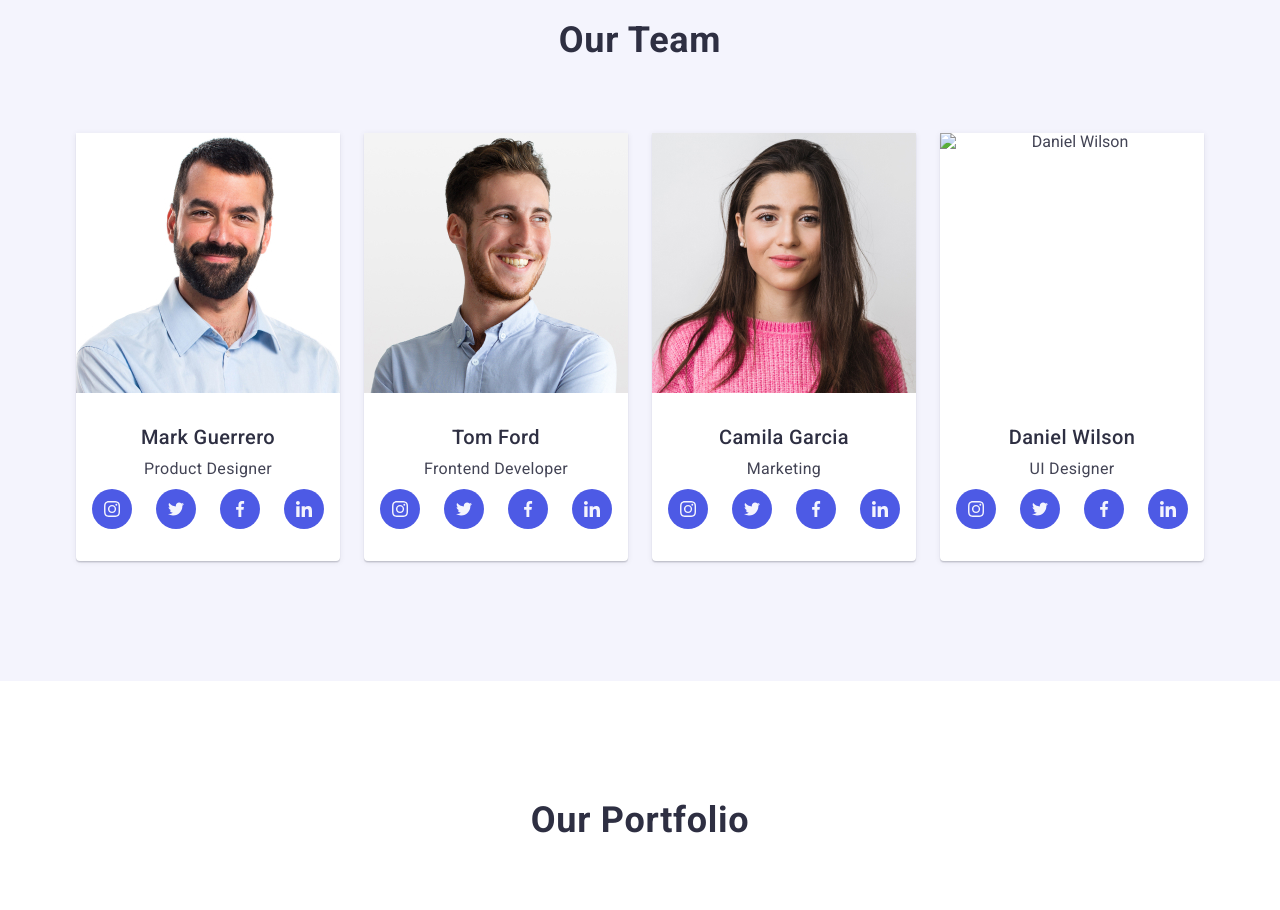
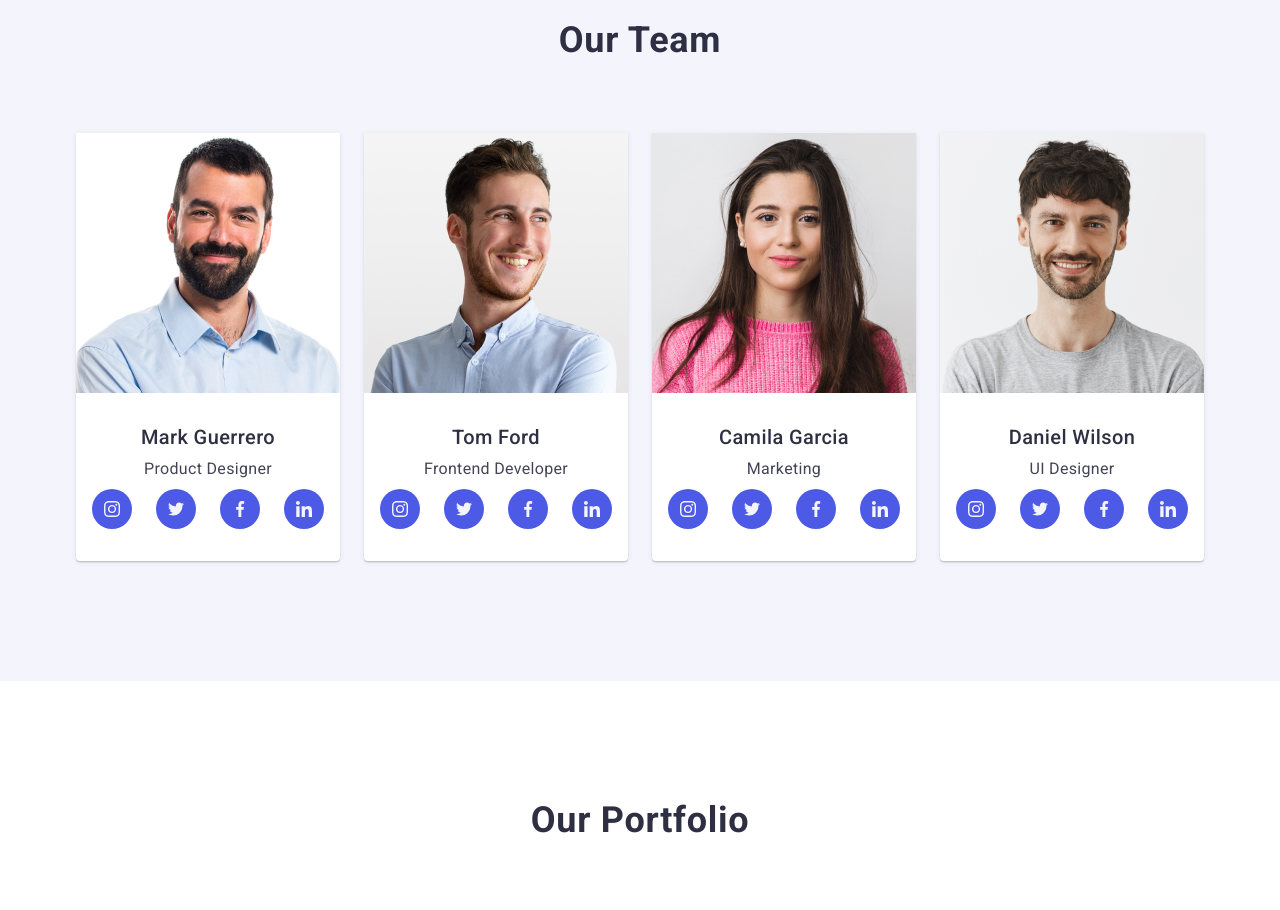
Before and after one commit to d1zzyroma/d1zzyroma-goit-markup-hw-06, a plain HTML site: page index.html in a window 1280 px wide. Shown: the part 1260-2170 px from the top of the page. Drawn offline with nearby package versions, Linux system fonts and the light colour scheme.

Commit message:
Update index.html

```diff
--- a/index.html
+++ b/index.html
@@ -206,7 +206,7 @@
                         </div>
                     </li>
                     <li class="team_list_item">
-                        <img srcset="./images/team/img4.jpg 1x, ./images/team/img4-2x.png 2x" src="./images/team/img4.png" alt="Daniel Wilson" width="264" height="260">
+                        <img srcset="./images/team/img4.png 1x, ./images/team/img4-2x.png 2x" src="./images/team/img4.png" alt="Daniel Wilson" width="264" height="260">
                         <div class="team_text_wrapper">
                             <h3 class="team_list_title">Daniel Wilson</h3>
                             <p class="team_list_text text_space">UI Designer</p>
```
